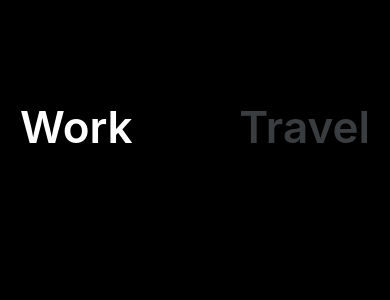
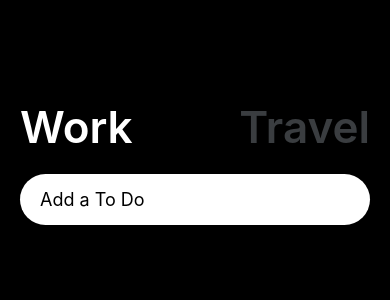
Before and after one commit to dannyp0930/MyToDoApp, a React Native app: screen / in a window 390 px wide. Shown: the top 300 px of the page. Built offline with nearby package versions, Linux system fonts and the light colour scheme.

Commit message:
FEAT: textinput

```diff
--- a/App.js
+++ b/App.js
@@ -3,6 +3,7 @@
 import {
   StyleSheet,
   Text,
+  TextInput,
   TouchableOpacity,
   View,
 } from "react-native";
@@ -10,19 +11,41 @@
 
 export default function App() {
   const [working, setWorking] = useState(true);
+  const [text, setText] = useState("");
   const travel = () => setWorking(false);
   const work = () => setWorking(true);
+  const onChangeText = (payload) => setText(payload);
   return (
     <View style={styles.container}>
       <StatusBar style="auto" />
       <View style={styles.header}>
         <TouchableOpacity onPress={work}>
-          <Text style={{...styles.btnText, color: working ? "white": theme.gray}}>Work</Text>
+          <Text
+            style={{
+              ...styles.btnText,
+              color: working ? "white" : theme.gray,
+            }}
+          >
+            Work
+          </Text>
         </TouchableOpacity>
         <TouchableOpacity onPress={travel}>
-          <Text style={{...styles.btnText, color: !working ? "white": theme.gray}}>Travel</Text>
+          <Text
+            style={{
+              ...styles.btnText,
+              color: !working ? "white" : theme.gray,
+            }}
+          >
+            Travel
+          </Text>
         </TouchableOpacity>
       </View>
+      <TextInput
+        onChangeText={onChangeText}
+        value={text}
+        placeholder={working ? "Add a To Do" : "Where do you want to go?"}
+        style={styles.input}
+      />
     </View>
   );
 }
@@ -43,4 +66,12 @@
     fontWeight: "600",
     color: theme.gray,
   },
+  input: {
+    backgroundColor: "white",
+    paddingVertical: 15,
+    paddingHorizontal: 20,
+    borderRadius: 30,
+    marginTop: 20,
+    fontSize: 18,
+  },
 });
```
